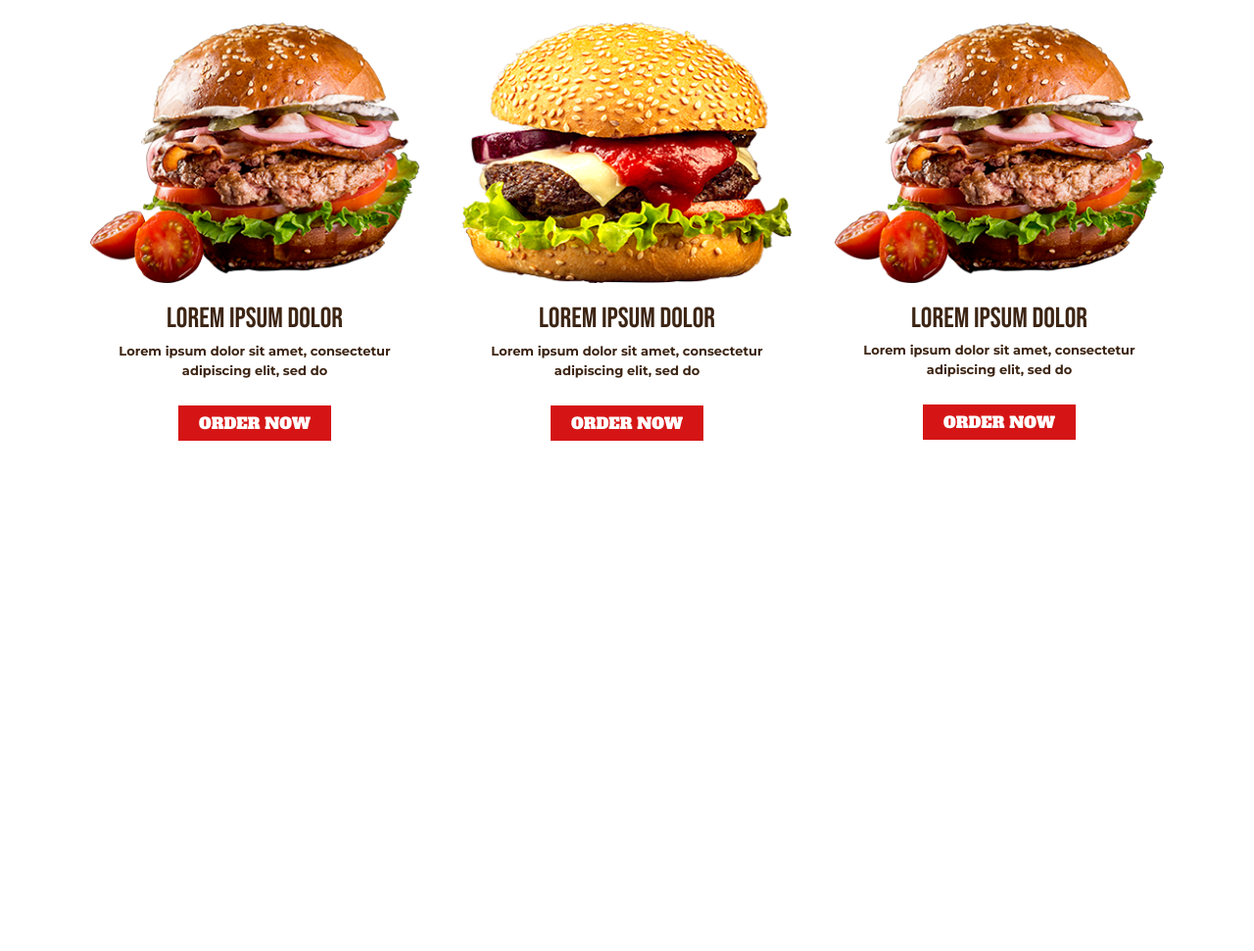
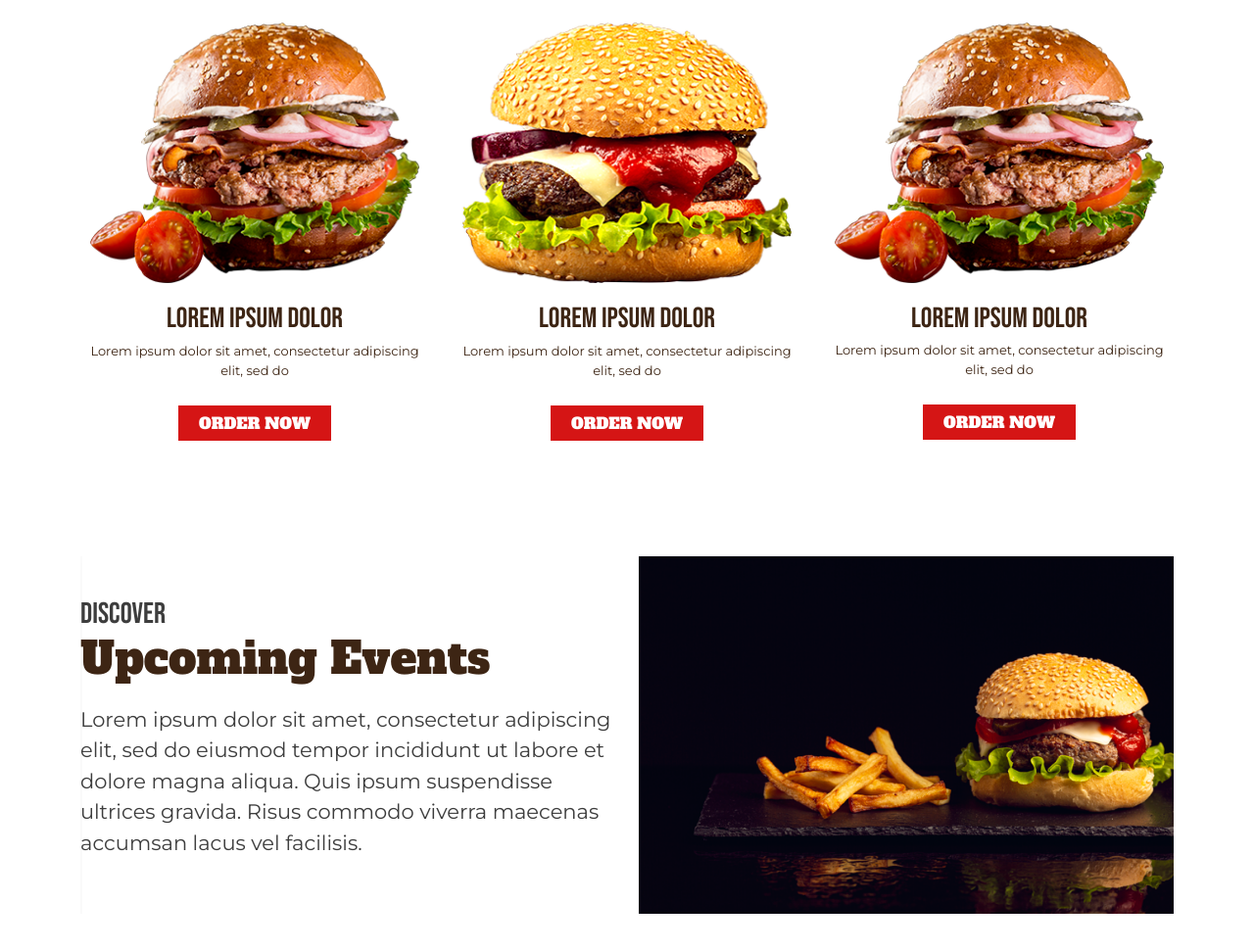
Before and after one commit to HasanAhmedNoyon/Burger-House, a plain HTML site: page index.html in a window 1280 px wide. Shown: the part 1626-2597 px from the top of the page at 98% size. Before the commit the page ends 2174 px from the top, so only its background shows below. Drawn offline with nearby package versions, Linux system fonts and the light colour scheme.

Commit message:
commit 6

```diff
--- a/css/style.css
+++ b/css/style.css
@@ -1,4 +1,4 @@
-@import url('https://fonts.googleapis.com/css2?family=Montserrat:wght@700&display=swap');
+@import url('https://fonts.googleapis.com/css2?family=Montserrat&display=swap');
 @import url('https://fonts.googleapis.com/css2?family=Bebas+Neue&display=swap');
 @import url('https://fonts.googleapis.com/css2?family=Alfa+Slab+One&display=swap');
 * {
@@ -309,7 +309,7 @@ header {
     border: 1px solid rgba(190, 190, 190, 0.5);
     border-radius: 20px;
     box-shadow: 0px 0px 15px 5px rgba(135,135,128,0.5);
-    transition: .1s all ease;
+    transition: all ease;
 }
 
 .order-now-section .order-content h3 {
@@ -346,3 +346,39 @@ header {
 
 
 /*Events Section Start*/
+.events{
+    margin: 50px 0px;
+}
+
+.events-bg{
+    background-image: url('../image/slider-bg.png');
+    background-position: center center;
+    background-repeat: no-repeat;
+    background-size: cover;
+    height: auto;
+}
+.events-content {
+    display: flex;
+    align-items: center;
+}
+.events-content h3{
+    color: #3d3d3d;
+    font-family: 'Bebas Neue', cursive;
+    font-weight: 300;
+    margin: 0;
+    font-size: 30px;
+}
+
+.events-content h1{
+    color: #3d2514;
+    font-family: 'Alfa Slab One', cursive;
+    margin: 0;
+    font-size: 45px;
+}
+.events-content p{
+    font-family: 'Montserrat', sans-serif;
+    color: #3d3d3d;
+    font-size: 21px;
+    padding-top: 20px;
+    font-weight: lighter;
+}
--- a/index.html
+++ b/index.html
@@ -152,6 +152,23 @@
 
 
   <!--Events Section Start-->
+  <section class="events">
+    <div class="container">
+      <div class="events-bg">
+        <div class="row events-content">
+          <div class="col-md-6">
+            <h3>Discover</h3>
+            <h1>Upcoming Events</h1>
+            <p>Lorem ipsum dolor sit amet, consectetur adipiscing elit, sed do eiusmod tempor incididunt ut labore et dolore magna aliqua. Quis ipsum suspendisse ultrices gravida. Risus commodo viverra maecenas accumsan lacus vel facilisis. </p>
+          </div>
+
+          <div class="col-md-6">
+            <img src="image/banner-image.png" class="img-fluid" alt="">
+          </div>
+        </div>
+      </div>
+    </div>
+  </section>
 
   <!--Events Section End-->
 
```
